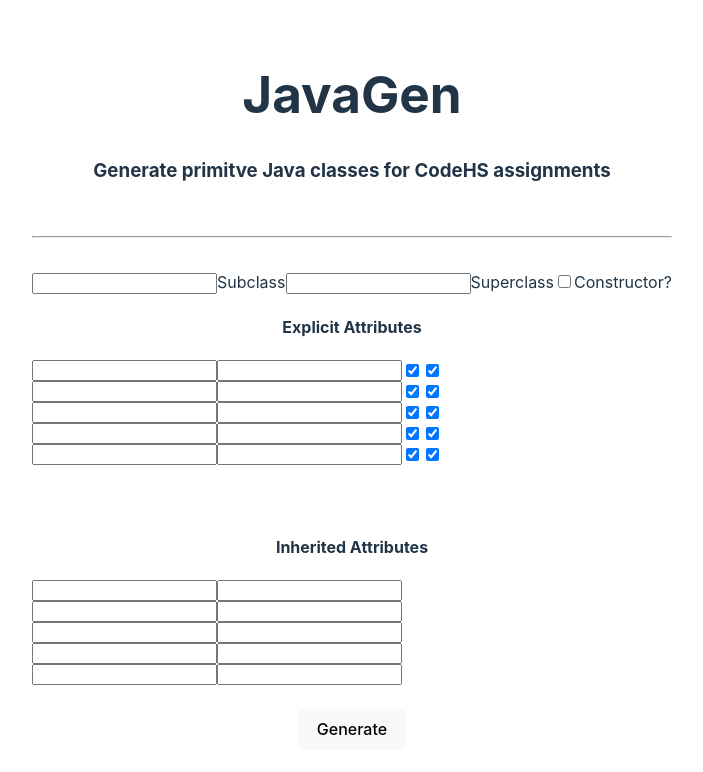
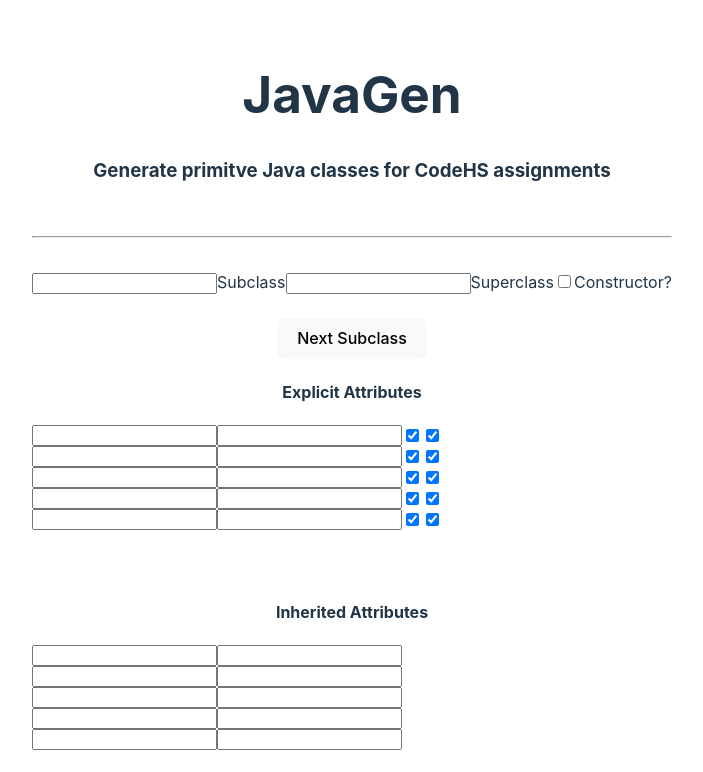
Before and after one commit to RyloRiz/javagen, a React (Vite) app: page / in a window 1280 px wide. Shown: the top 772 px of the page, without its empty margins (288-991 px from the left). Built offline with nearby package versions, Linux system fonts and the light colour scheme.

Commit message:
next subclass ability

```diff
--- a/src/App.tsx
+++ b/src/App.tsx
@@ -106,6 +106,41 @@
 			<input type="checkbox" name={`constructor`} id={`constructor`}/>
 			<label htmlFor="constructor">Constructor?</label>
 			<br/>
+			<br/>
+			<button onClick={() => {
+				const subclass = document.getElementById("subclass") as HTMLInputElement;
+				const superclass = document.getElementById("superclass") as HTMLInputElement;
+
+				superclass.value = subclass.value;
+				subclass.value = '';
+
+				for (let i = 0; i < 5; i++) {
+					const smemberName = document.getElementById(`s-name-${i}`) as HTMLInputElement;
+					console.log(`i=${i} with ${smemberName.value} of length ${smemberName.value.length}`);
+					if (smemberName.value.length > 0) continue;
+					// 2 1
+					console.log("Starting on i=" + i);
+					for (let j = 0; j < 5-i; j++) {
+						const memberName = document.getElementById(`name-${j}`) as HTMLInputElement;
+						const memberType = document.getElementById(`type-${j}`) as HTMLInputElement;
+						const smemberName = document.getElementById(`s-name-${i+j}`) as HTMLInputElement;
+						const smemberType = document.getElementById(`s-type-${i+j}`) as HTMLInputElement;
+						const memberGet = document.getElementById(`get-${j}`) as HTMLInputElement;
+						const memberSet = document.getElementById(`set-${j}`) as HTMLInputElement;
+
+						smemberName.value = memberName.value;
+						smemberType.value = memberType.value;
+						memberName.value = '';
+						memberType.value = '';
+
+						memberGet.checked = true;
+						memberSet.checked = true;
+					}
+
+					break;
+				}
+			}}>Next Subclass</button>
+			<br/>
 			<h4>Explicit Attributes</h4>
 			<div>
 				{Array(5).fill(null).map((_, idx: number) =>
```
